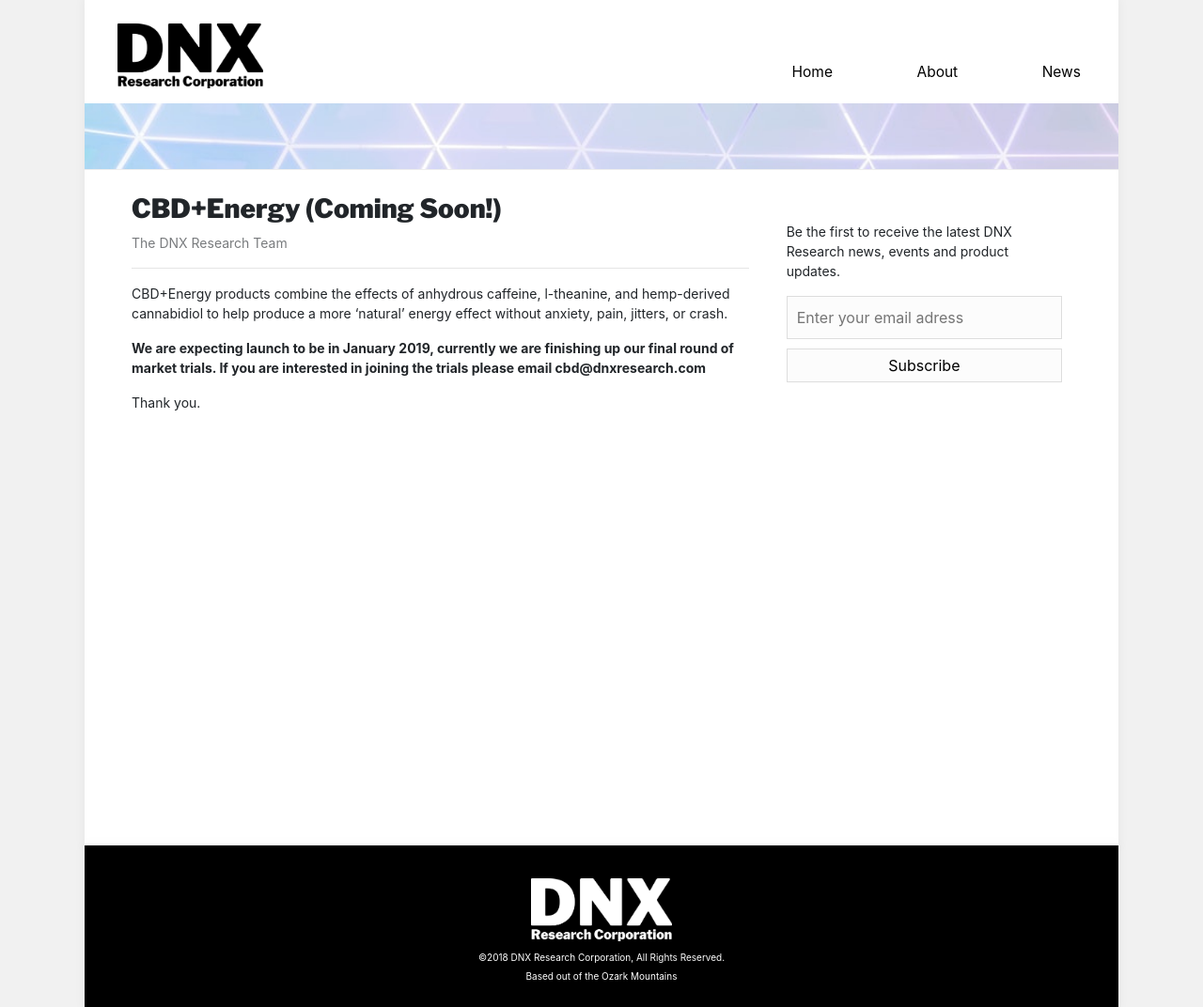
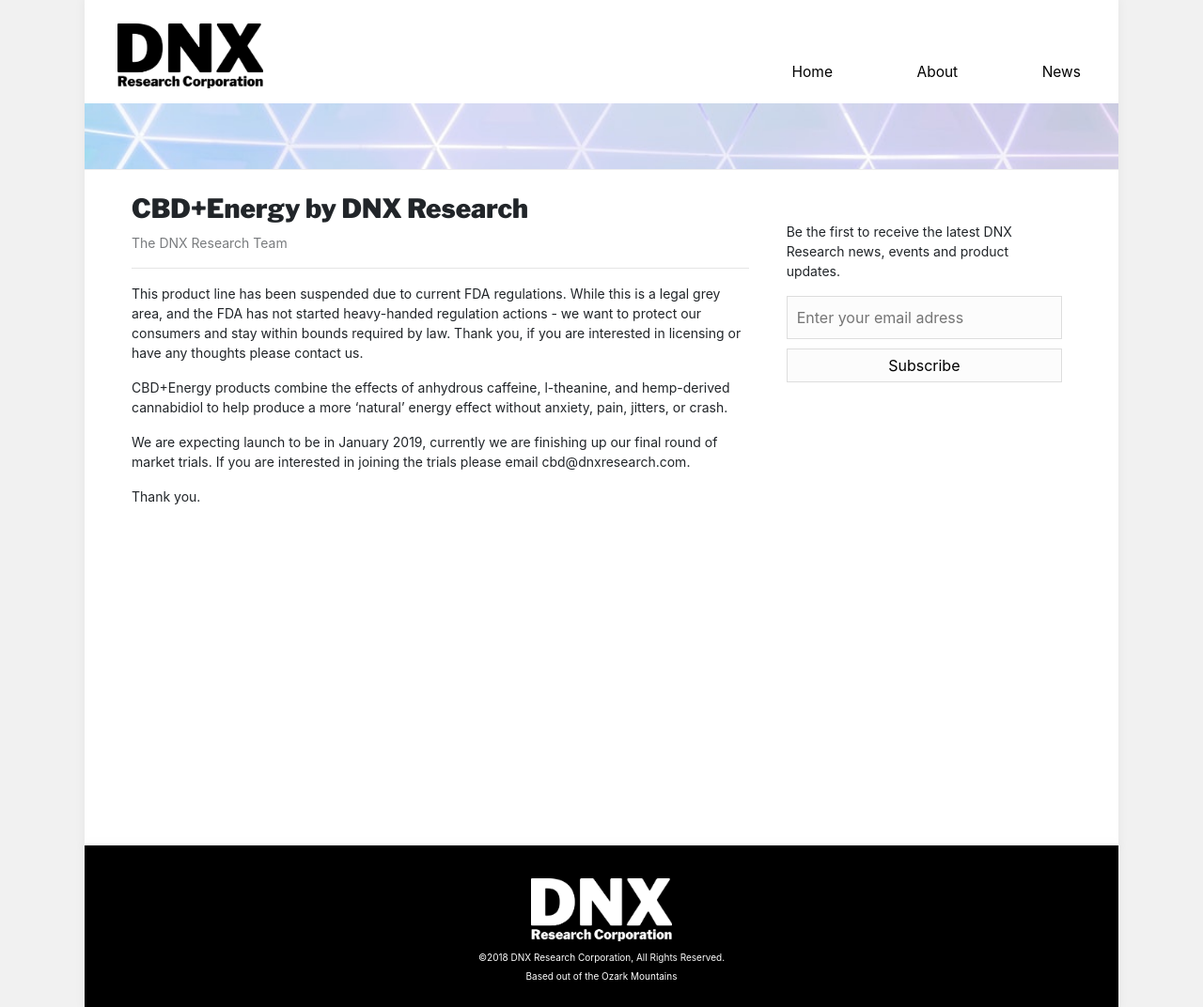
Before and after one commit to dnxresearch/dnxresearch.github.io, a Jekyll site: the page built from page-cbd-cs.md, in a window 1280 px wide. Shown: the whole page at 94% size. Built offline with Jekyll 4.4.1, drawn with Linux system fonts in a browser that asks for light colours.

Commit message:
Update page-cbd-cs.md

```diff
--- a/page-cbd-cs.md
+++ b/page-cbd-cs.md
@@ -1,11 +1,17 @@
 ---
-title: CBD+Energy (Coming Soon!)
+title: CBD+Energy by DNX Research
 layout: post
 permalink: /cbd-energy
 ---
 
+> This product line has been suspended due to current FDA regulations. While this is a legal grey area, and the FDA has not started heavy-handed regulation actions - we want to protect our consumers and stay within bounds required by law. Thank you, if you are interested in licensing or have any thoughts please contact us.
+
 CBD+Energy products combine the effects of anhydrous caffeine, l-theanine, and hemp-derived cannabidiol to help produce a more 'natural' energy effect without anxiety, pain, jitters, or crash.
 
-**We are expecting launch to be in January 2019, currently we are finishing up our final round of market trials. If you are interested in joining the trials please email cbd@dnxresearch.com**
+We are expecting launch to be in January 2019, currently we are finishing up our final round of market trials. If you are interested in joining the trials please email cbd@dnxresearch.com.
+
+
+
+
 
 Thank you.
```
